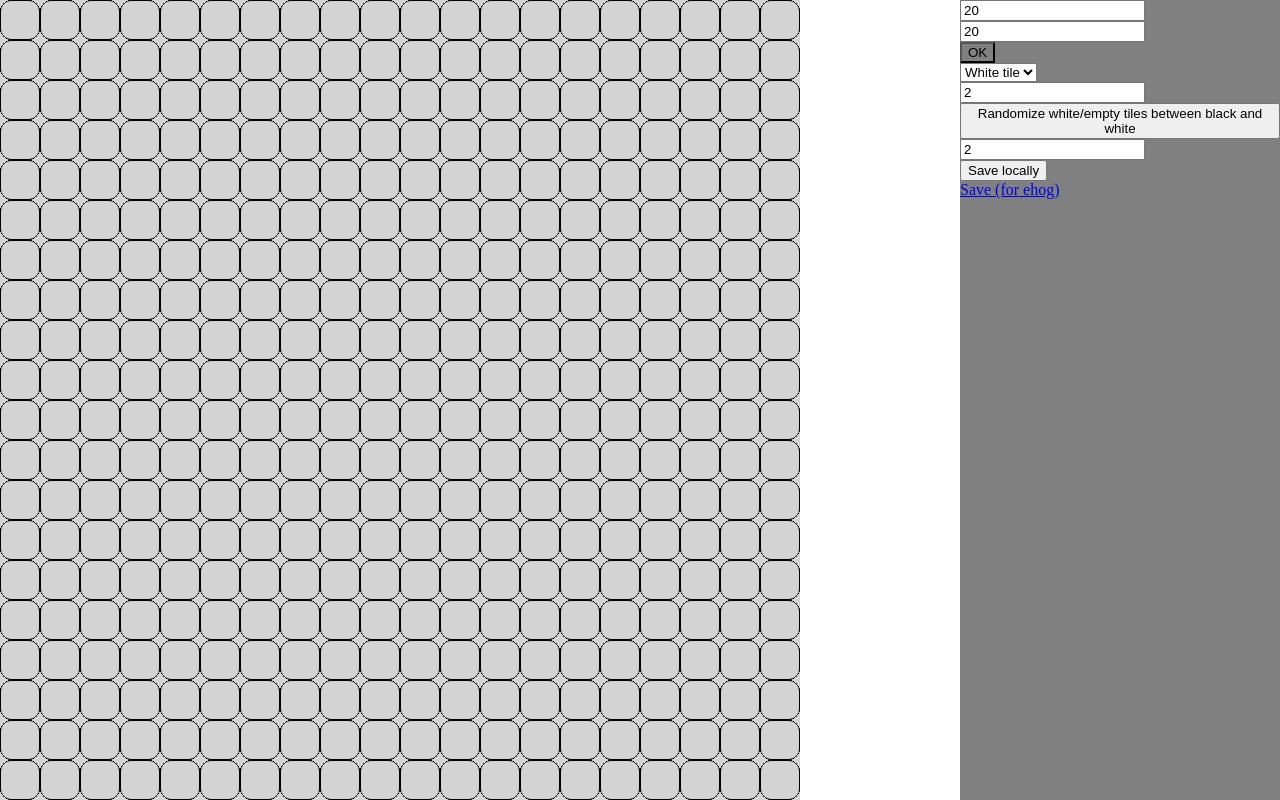
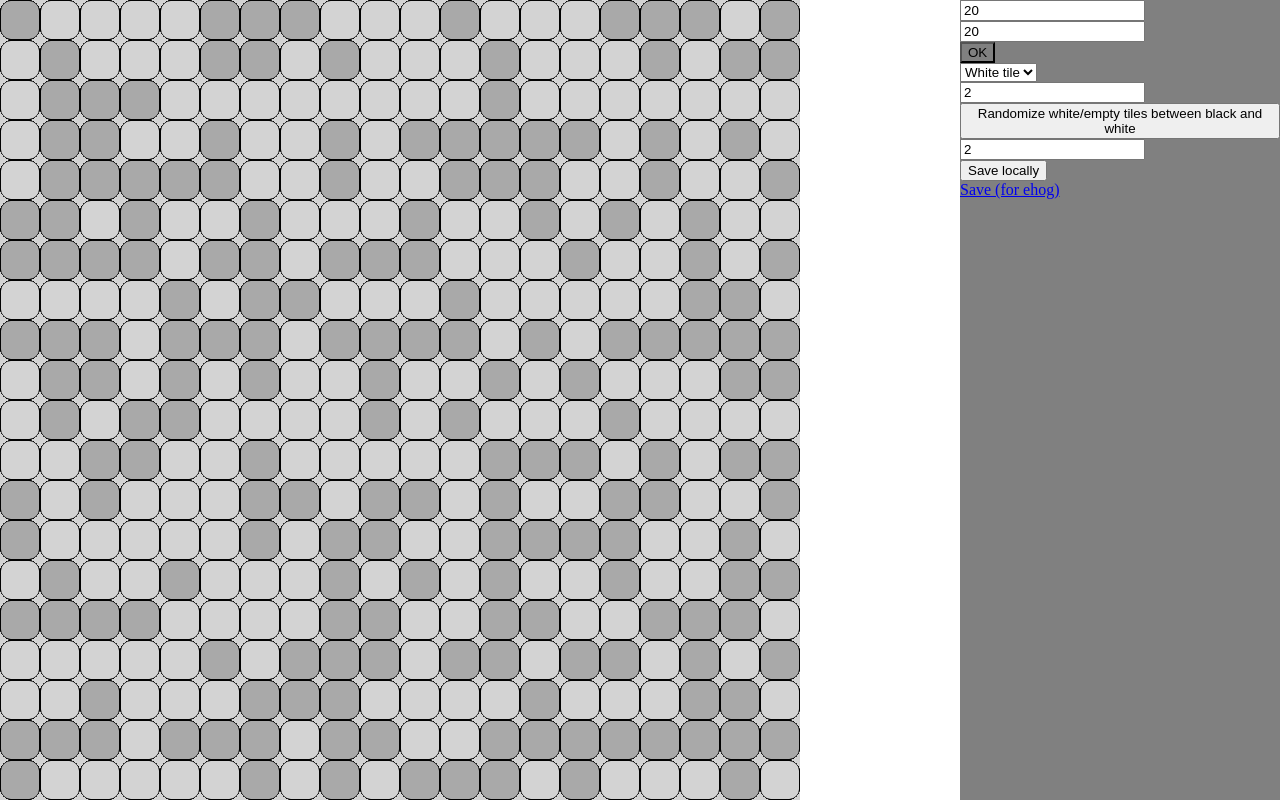
Before and after one commit to EhogGawlic/Tilesgame, a plain HTML site: page levelcreator/index.html in a window 1280 px wide. Both pictures are taken after a click on the button "Randomize white/empty tiles between black and white". Drawn offline with Linux system fonts and the light colour scheme; animation ran at ten frames a second.

Commit message:
fixy wixy  4

```diff
--- a/levelcreator/index.html
+++ b/levelcreator/index.html
@@ -101,7 +101,7 @@ enemies: [${enemies}]
                 for (let y = 0; y < data.length; y++){
                     for (let x = 0; x < data.length; x++){
                         if (data[y][x]===0){
-                            const assigned = Math.random()*document.getElementById("radniff").value<=1
+                            const assigned = Math.random()*document.getElementById("randidff").value<=1
 
                             if (assigned){
                                 data[y][x]=1
```
